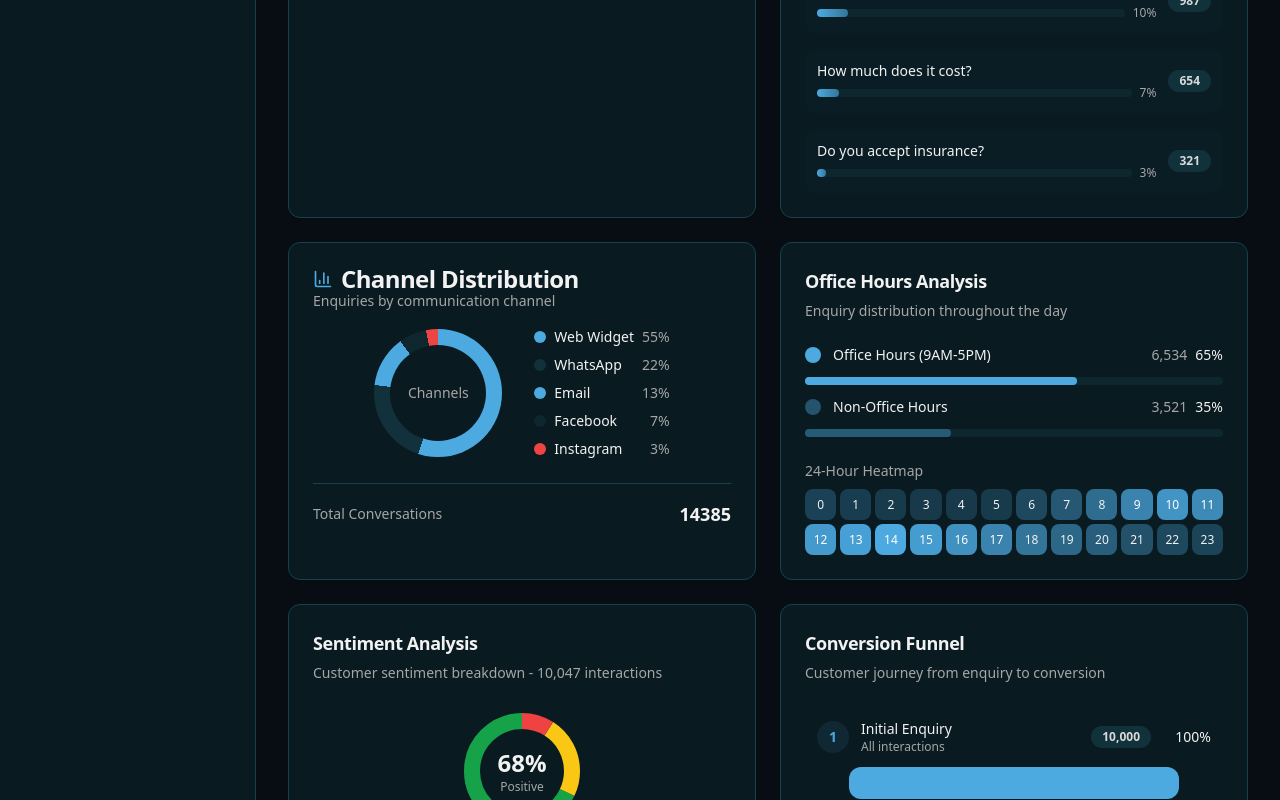
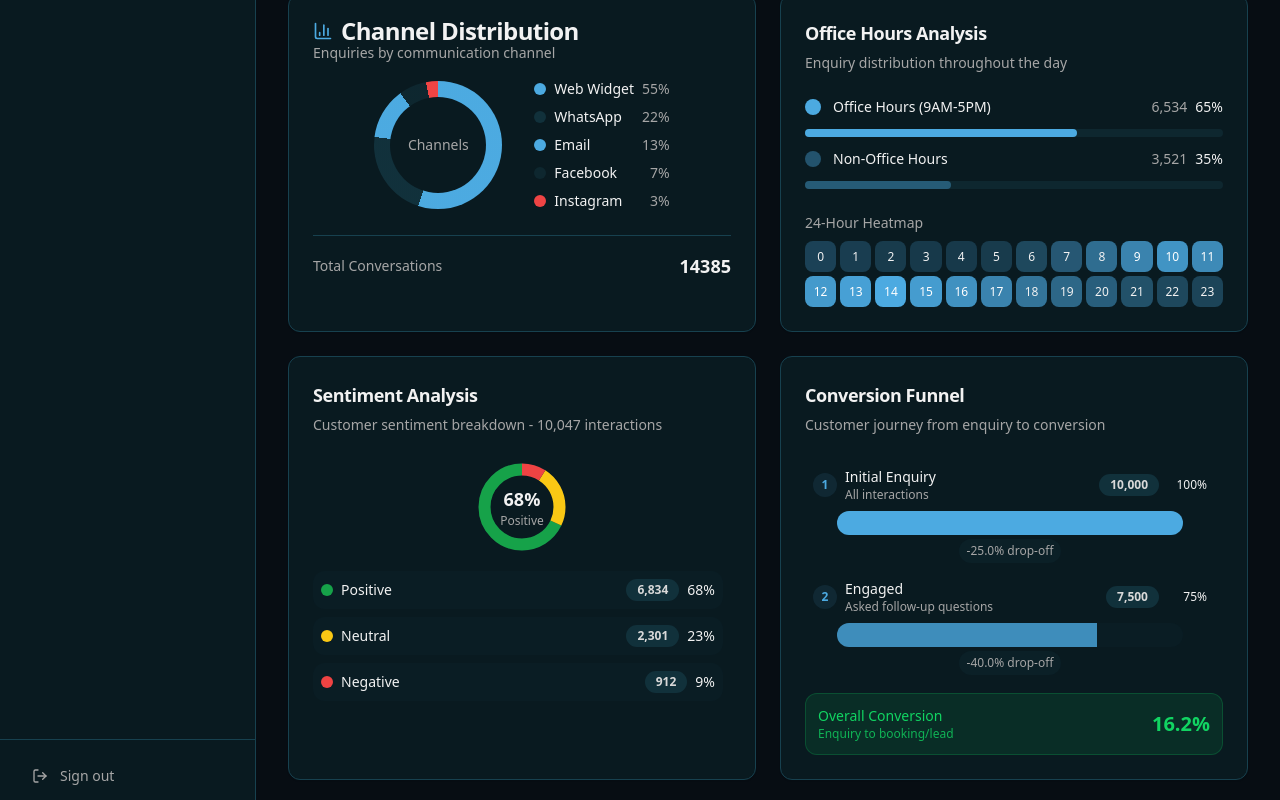
Before and after one commit to rizwanakhtar01/aiva-customer-portal-28, a React (Vite) app: page /dashboard in a window 1280 px wide. Shown: the part 1780-2580 px from the top of the page. Built offline with nearby package versions, Linux system fonts and the light colour scheme.

Commit message:
Adjust chart card sizes

```diff
--- a/src/components/dashboard/ConversionFunnelChart.tsx
+++ b/src/components/dashboard/ConversionFunnelChart.tsx
@@ -53,14 +53,16 @@ export const ConversionFunnelChart = ({ dateRange }: ConversionFunnelChartProps)
           Customer journey from enquiry to conversion
         </CardDescription>
       </CardHeader>
-      <CardContent>
-        <div className="space-y-2">
+      <CardContent className="h-80">
+        <div className="h-full flex flex-col">
+          {/* Funnel Stages - Scrollable */}
+          <div className="flex-1 overflow-y-auto pr-2 space-y-2">
             {funnelData.map((stage, index) => (
               <div key={index} className="relative">
                 {/* Funnel Stage */}
-              <div className="flex items-center justify-between p-3 rounded-lg hover:bg-muted/30 transition-colors">
-                <div className="flex items-center gap-3 flex-1">
-                  <div className="flex items-center justify-center w-8 h-8 rounded-full bg-primary/10 text-primary font-semibold text-sm">
+                <div className="flex items-center justify-between p-2 rounded-lg hover:bg-muted/30 transition-colors">
+                  <div className="flex items-center gap-2 flex-1">
+                    <div className="flex items-center justify-center w-6 h-6 rounded-full bg-primary/10 text-primary font-semibold text-xs">
                       {index + 1}
                     </div>
                     <div>
@@ -69,18 +71,18 @@ export const ConversionFunnelChart = ({ dateRange }: ConversionFunnelChartProps)
                     </div>
                   </div>
 
-                <div className="flex items-center gap-3">
-                  <Badge variant="secondary">
+                  <div className="flex items-center gap-2">
+                    <Badge variant="secondary" className="text-xs">
                       {stage.count.toLocaleString()}
                     </Badge>
-                  <span className="text-sm font-medium w-12 text-right">
+                    <span className="text-xs font-medium w-10 text-right">
                       {stage.percentage}%
                     </span>
                   </div>
                 </div>
 
                 {/* Visual Bar */}
-              <div className="h-8 rounded-lg overflow-hidden bg-muted/30 mx-11">
+                <div className="h-6 rounded-lg overflow-hidden bg-muted/30 mx-8">
                   <div
                     className="h-full transition-all duration-700 ease-out"
                     style={{
@@ -100,15 +102,16 @@ export const ConversionFunnelChart = ({ dateRange }: ConversionFunnelChartProps)
                 )}
               </div>
             ))}
+          </div>
 
-          {/* Summary */}
-          <div className="mt-6 p-4 bg-success/10 rounded-lg border border-success/20">
+          {/* Summary - Fixed at bottom */}
+          <div className="mt-4 p-3 bg-success/10 rounded-lg border border-success/20 flex-shrink-0">
             <div className="flex items-center justify-between">
               <div>
-                <div className="font-medium text-success">Overall Conversion Rate</div>
-                <div className="text-sm text-success/80">From initial enquiry to booking/lead</div>
+                <div className="font-medium text-success text-sm">Overall Conversion</div>
+                <div className="text-xs text-success/80">Enquiry to booking/lead</div>
               </div>
-              <div className="text-2xl font-bold text-success">
+              <div className="text-xl font-bold text-success">
                 {funnelData[funnelData.length - 1].percentage}%
               </div>
             </div>
--- a/src/components/dashboard/SentimentChart.tsx
+++ b/src/components/dashboard/SentimentChart.tsx
@@ -32,11 +32,11 @@ export const SentimentChart = ({ dateRange }: SentimentChartProps) => {
           Customer sentiment breakdown - {total.toLocaleString()} interactions
         </CardDescription>
       </CardHeader>
-      <CardContent>
-        <div className="flex flex-col items-center space-y-6">
+      <CardContent className="h-80">
+        <div className="flex flex-col items-center space-y-4 h-full">
           {/* Donut Chart */}
-          <div className="relative w-32 h-32">
-            <svg className="w-32 h-32 transform -rotate-90" viewBox="0 0 128 128">
+          <div className="relative w-24 h-24 flex-shrink-0">
+            <svg className="w-24 h-24 transform -rotate-90" viewBox="0 0 128 128">
               <circle
                 cx="64"
                 cy="64"
@@ -61,14 +61,14 @@ export const SentimentChart = ({ dateRange }: SentimentChartProps) => {
                     strokeWidth="16"
                     strokeDasharray={strokeDasharray}
                     strokeDashoffset={strokeDashoffset}
-                    className="transition-all duration-500 hover:stroke-width-18"
+                    className="transition-all duration-500"
                   />
                 );
               })}
             </svg>
             <div className="absolute inset-0 flex items-center justify-center">
               <div className="text-center">
-                <div className="text-2xl font-bold text-foreground">
+                <div className="text-lg font-bold text-foreground">
                   {sentimentData[0].value}%
                 </div>
                 <div className="text-xs text-muted-foreground">Positive</div>
@@ -77,18 +77,19 @@ export const SentimentChart = ({ dateRange }: SentimentChartProps) => {
           </div>
 
           {/* Legend */}
-          <div className="space-y-3 w-full">
+          <div className="w-full flex-1 overflow-hidden">
+            <div className="space-y-2 h-full overflow-y-auto pr-2">
               {sentimentData.map((item, index) => (
                 <div key={index} className="flex items-center justify-between p-2 rounded-lg bg-muted/30 hover:bg-muted/50 transition-colors">
-                <div className="flex items-center gap-3">
+                  <div className="flex items-center gap-2">
                     <div
-                    className="w-4 h-4 rounded-full"
+                      className="w-3 h-3 rounded-full flex-shrink-0"
                       style={{ backgroundColor: item.color }}
                     />
                     <span className="text-sm font-medium">{item.label}</span>
                   </div>
                   <div className="flex items-center gap-2">
-                  <Badge variant="secondary">
+                    <Badge variant="secondary" className="text-xs">
                       {item.count.toLocaleString()}
                     </Badge>
                     <span className="text-sm font-medium">{item.value}%</span>
@@ -97,6 +98,7 @@ export const SentimentChart = ({ dateRange }: SentimentChartProps) => {
               ))}
             </div>
           </div>
+        </div>
       </CardContent>
     </Card>
   );
--- a/src/components/dashboard/TopQuestionsChart.tsx
+++ b/src/components/dashboard/TopQuestionsChart.tsx
@@ -25,12 +25,12 @@ export const TopQuestionsChart = ({ dateRange }: TopQuestionsChartProps) => {
           Most frequently asked questions - {dateRange === '1d' ? 'Today' : dateRange === '7d' ? 'Last 7 days' : dateRange === '30d' ? 'This month' : dateRange === '90d' ? 'Last 90 days' : 'Selected period'}
         </CardDescription>
       </CardHeader>
-      <CardContent>
-        <div className="space-y-4">
+      <CardContent className="h-80">
+        <div className="h-full overflow-y-auto pr-2 space-y-3">
           {topQuestions.map((item, index) => (
-            <div key={index} className="flex items-center justify-between p-3 rounded-lg bg-muted/30 hover:bg-muted/50 transition-colors">
-              <div className="flex-1">
-                <p className="text-sm font-medium text-foreground mb-1">
+            <div key={index} className="flex items-center justify-between p-2 rounded-lg bg-muted/30 hover:bg-muted/50 transition-colors">
+              <div className="flex-1 min-w-0">
+                <p className="text-sm font-medium text-foreground mb-1 truncate">
                   {item.question}
                 </p>
                 <div className="flex items-center gap-2">
@@ -45,7 +45,7 @@ export const TopQuestionsChart = ({ dateRange }: TopQuestionsChartProps) => {
                   </span>
                 </div>
               </div>
-              <Badge variant="secondary" className="ml-3">
+              <Badge variant="secondary" className="ml-2 text-xs flex-shrink-0">
                 {item.count.toLocaleString()}
               </Badge>
             </div>
```
Lines whose indentation alone changed are shown as unchanged.
